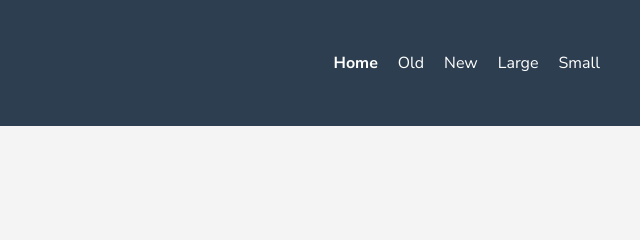
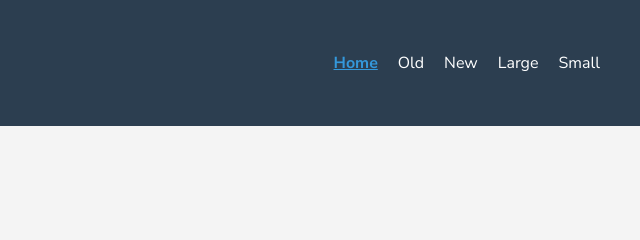
Before and after one commit to Gravelle23/wdd131, a plain HTML site: page temples.html in a window 1280 px wide. In both pictures the pointer is over the link "Home". Shown: the top 240 px of the page, 640-1280 px from the left. Drawn offline with Linux system fonts and the light colour scheme.

Commit message:
added the hover effect to my nav links

```diff
--- a/styles/temples.css
+++ b/styles/temples.css
@@ -40,6 +40,11 @@ nav ul li a {
 
 nav ul li a.active {
     font-weight: bold;
+}
+
+nav ul li a:hover {
+    color: #3498db;
+    text-decoration: underline;
 }
 
 .hamburger {
```
